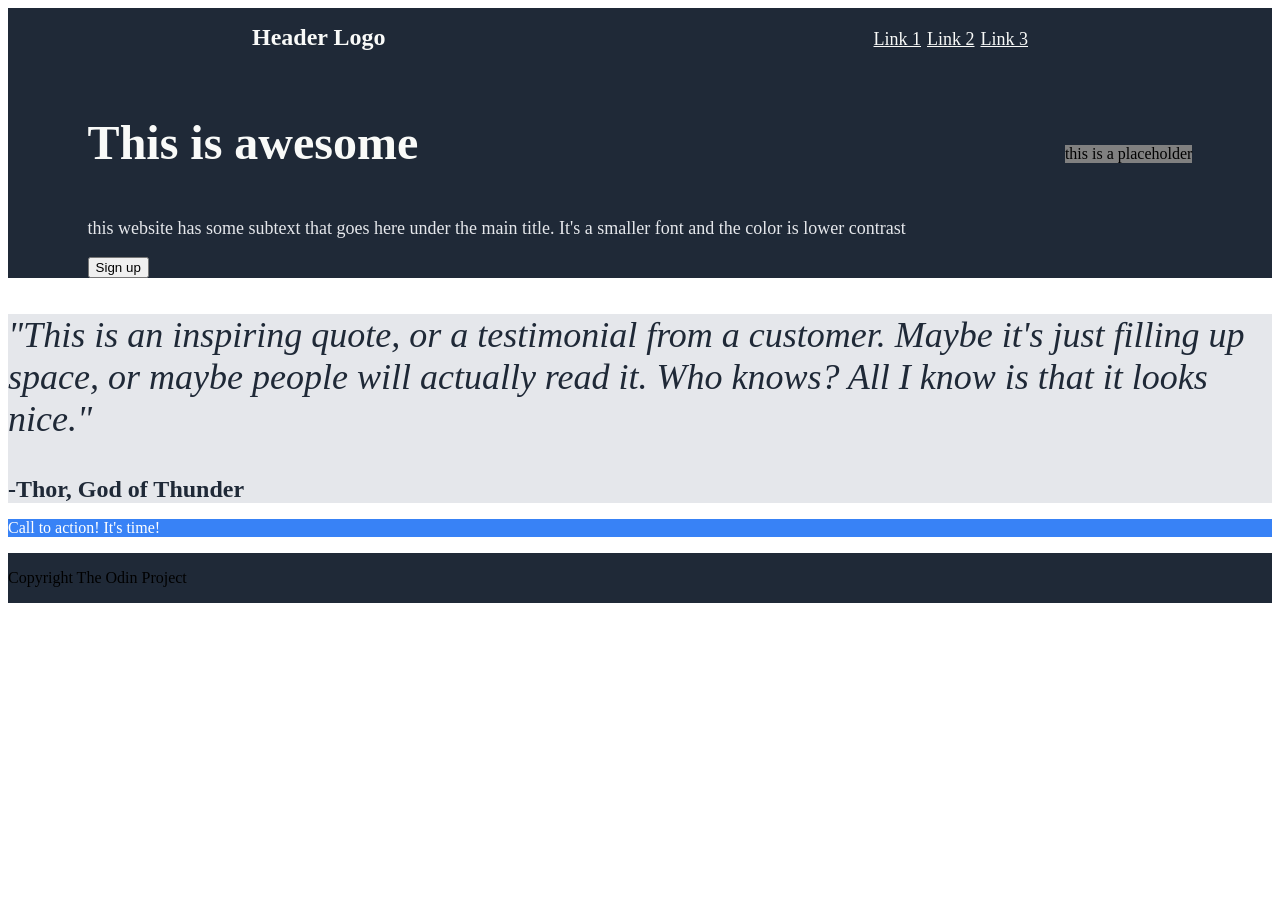
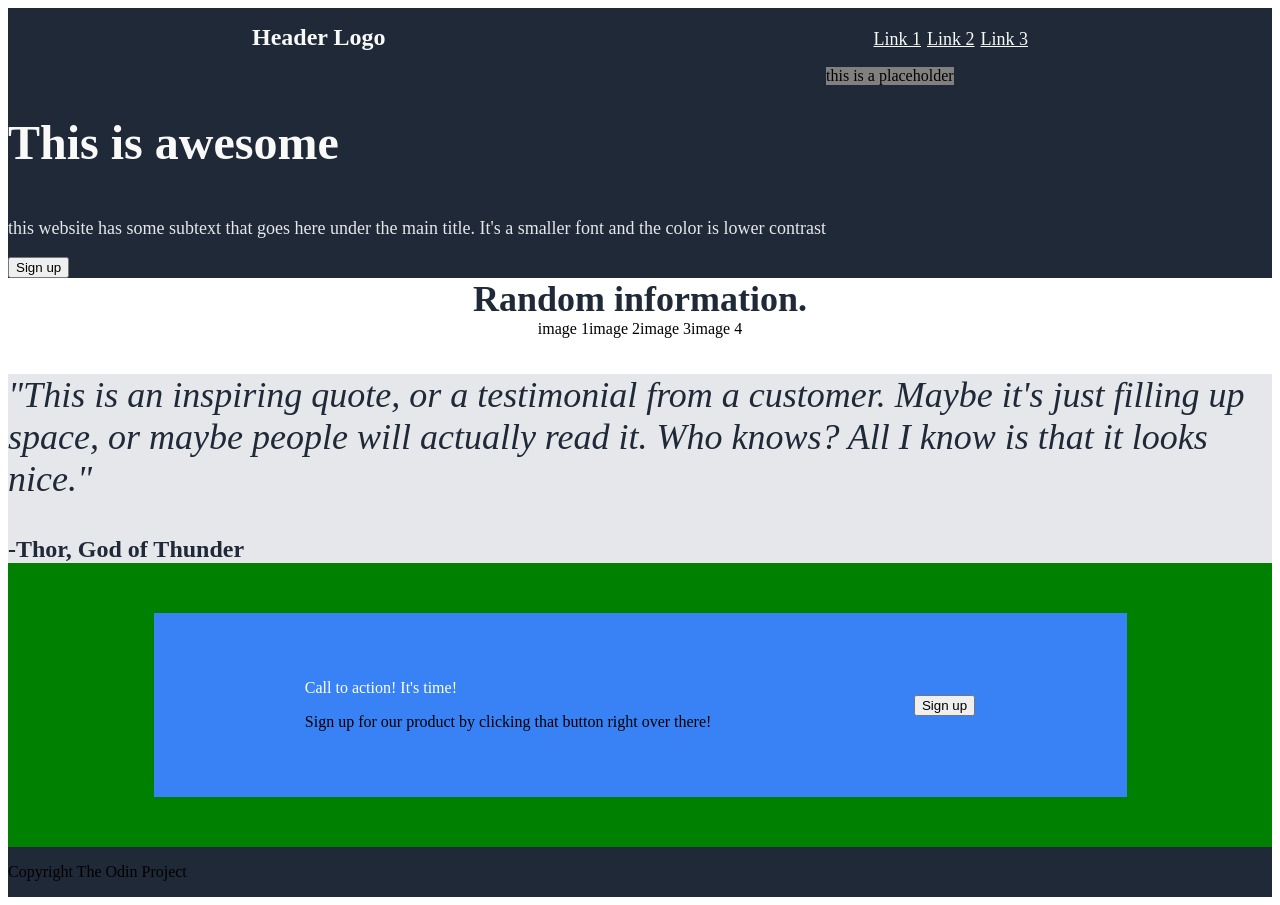
Before and after one commit to brondolo/landing-page, a plain HTML site: page index.html in a window 1280 px wide. Before the commit the page ends 800 px from the top, so only its background shows below. Drawn offline with Linux system fonts and the light colour scheme.

Commit message:
centered call to action. added meaningful classes

```diff
--- a/index.html
+++ b/index.html
@@ -16,7 +16,9 @@
                     <a href="">Link 3</a>
                 </div>
             </div>
-            <div class="hero">
+
+            <div class="hero-container">
+                <div class="hero-left">
                     <div class="hero-text">
                         <p class="hero-main-text">This is awesome</p>
                         <p class="hero-secondary">this website has some subtext that goes here under the main title.
@@ -24,13 +26,25 @@
                         </p>
                         <button>Sign up</button>
                     </div>
+                </div>
+                <div class="her-right">
                     <div class="hero-img">
                         <div class="img-placeholder">this is a placeholder</div>
                     </div>
                 </div>
-            <div class="two">
+            </div>
 
+            <div class="rando-info-container">
+                <div class="rando-info-text">Random information.</div>
+                <div class="rando-info-img-container">
+                    <div>image 1</div>
+                    <div>image 2</div>
+                    <div>image 3</div>
+                    <div>image 4</div>
                 </div>
+            </div>
+
+            <div class="quote-container">
                 <div class="quote-section">
                     <p class="quote-text">
                         "This is an inspiring quote, or a testimonial from a customer.
@@ -39,12 +53,21 @@
                     </p>
                     <p class="quote-author">-Thor, God of Thunder</p>
                 </div>
-            <div class="call-to-action">
-                <div class="cta-text">
-                    <p>Call to action! It's time!</p>
             </div>
 
+            <div class="call-to-action-container">
+                <div class="call-to-action">
+                    <div class="call-to-action-left">
+                        <p class="cta-text">Call to action! It's time!</p>
+                        <p class="cta-subtext">Sign up for our product by clicking that button right over there!</p>
                     </div>
+
+                    <div class="call-to-action-right">
+                        <button>Sign up</button>
+                    </div>
+                </div>
+            </div>
+
 
         </body>
 
--- a/style.css
+++ b/style.css
@@ -3,16 +3,16 @@ a {
     color: #f9faf8;
 }
 /* hero section */
-.hero, .header, footer {
+.hero-container, .header, footer {
     display: flex;
     background-color: #1F2937;
 }
 
-.hero-text {
+.hero-text, .rando-info-img-container {
     flex-direction: column;
 }
 
-.header, .hero {
+.header, .hero{
     justify-content: space-around;
     align-items: baseline;
 }
@@ -66,16 +66,53 @@ a {
     color: #1F2937;
 }
 
+/* random information section */
+.rando-info-container {
+    display: flex;
+    margin:auto;
+    align-items: center;
+    justify-content: center;
+    flex-direction: column;
+}
+
+.rando-info-text {
+    font-size: 36px;
+    font-weight: bolder;
+    color: #1F2937;
+}
+
+.rando-info-img-container {
+    display: flex;
+    flex-direction: row;
+    justify-content: space-between;
+
+}
+
+
 /* call to action section */
+.call-to-action-container {
+    display: flex;
+    margin:auto;
+    padding: 50px;
+    background-color: green;
+    justify-content: space-around;
+    align-content: center;
+}
+
+
 .call-to-action, .cta-button {
     background-color: #3882f6;
+}
+
+.call-to-action {
+    display: flex;
+    width: 75%;
+    padding: 50px;
+    justify-content: space-around;
+    align-items: center;
+    margin:auto;
 }
 
 .cta-text {
     color:white
 }
-.info-header {
-    font-size: 36px;
-    font-weight: bolder;
-    color: #1F2937;
-}
```
Lines whose indentation alone changed are shown as unchanged.
